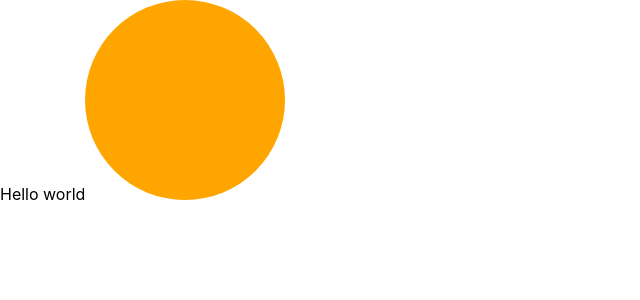
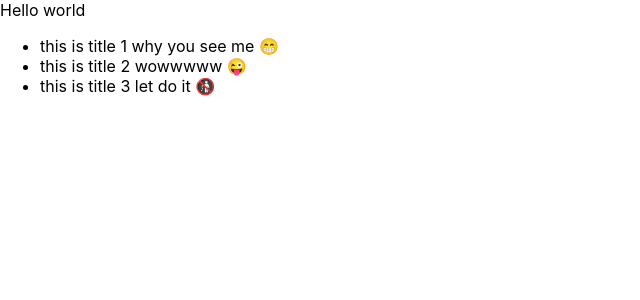
Before and after one commit to tuanbacyen/reactjs, a React (Create React App) app: page / in a window 1280 px wide. Shown: the top 300 px of the page, without its empty margins (0-640 px from the left). Built offline with nearby package versions, Linux system fonts and the light colour scheme.

Commit message:
hooks 2 (#5)

```diff
--- a/src/App.js
+++ b/src/App.js
@@ -1,12 +1,14 @@
 import React from 'react';
 import './App.scss';
-import ColorBox from './components/ColorBox';
+// import ColorBox from './components/ColorBox';
+import TodoList from './components/TodoList';
 
 function App() {
   return (
     <div className="app">
       Hello world
-      <ColorBox />
+      {/* <ColorBox /> */}
+      <TodoList />
     </div>
   );
 }
--- a/src/components/ColorBox/index.jsx
+++ b/src/components/ColorBox/index.jsx
@@ -1,10 +1,5 @@
 import React, { useState } from 'react';
-import PropTypes from 'prop-types';
 import './ColorBox.scss';
-
-ColorBox.propTypes = {
-
-};
 
 function getRandomColor() {
   let COLOR_LIST = ['aqua', 'black', 'blue', 'fuchsia', 'gray', 'green',
--- /dev/null
+++ b/src/components/TodoList/index.jsx
@@ -0,0 +1,46 @@
+import React, { useState } from 'react';
+
+function makeList() {
+  return [
+    { id: 1, title: 'this is title 1 why you see me 😁' },
+    { id: 2, title: 'this is title 2 wowwwww 😜' },
+    { id: 3, title: 'this is title 3 let do it 🚯' }
+  ];
+}
+
+function TodoList(props) {
+  const [listTodo, setListTodo] = useState(() => {
+    const items = makeList();
+
+    return items
+  });
+
+  function handleTodoClick(todo) {
+    if (todo === null) return;
+
+    const index = listTodo.findIndex(x => x.id === todo.id)
+    if (index < 0) return;
+    const newList = [...listTodo];
+    newList.splice(index, 1);
+    setListTodo(newList);
+  }
+
+  return (
+    < div >
+      <ul>
+        {
+          listTodo.map(todo =>
+            <li
+              key={todo.id}
+              onClick={() => handleTodoClick(todo)}
+            >
+              {todo.title}
+            </li>
+          )
+        }
+      </ul>
+    </div >
+  );
+}
+
+export default TodoList;
```
Also changed, not shown: src/components/TodoList/TodoList.scss (added).
